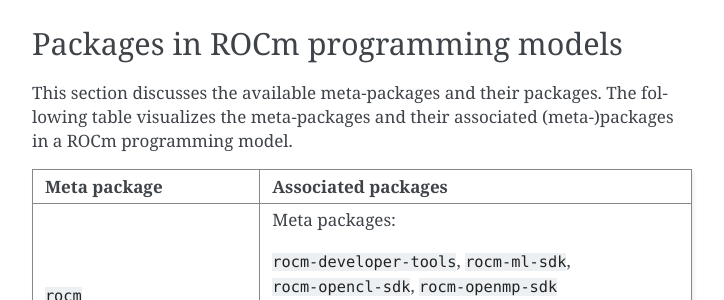
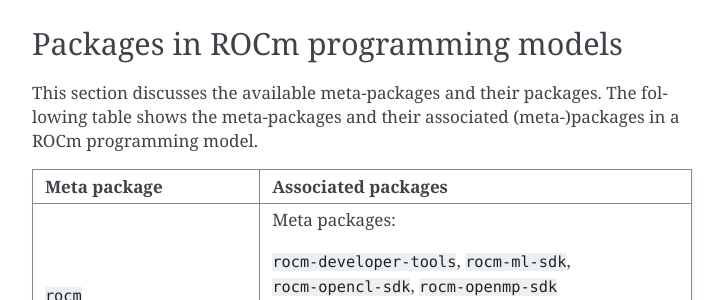
Before and after one commit to ROCm/rocm-install-on-linux, a Sphinx documentation site: the page built from docs/how-to/native-install/package-manager-integration.rst, in a window 1280 px wide and 900 px high, scrolled down 2752 px. Shown: the part 179-479 px from the top of the window, without its empty margins (388-1112 px from the left). Built offline with Sphinx 7.4.7, drawn with Linux system fonts in a browser that asks for light colours.

Commit message:
path fix

```diff
--- a/docs/how-to/native-install/package-manager-integration.rst
+++ b/docs/how-to/native-install/package-manager-integration.rst
@@ -22,7 +22,7 @@
 * Non-versioned packages – For a single-version installation of the ROCm stack
 * Versioned packages – For multi-version installations of the ROCm stack
 
-.. image:: /data/install/linux/linux002.png
+.. image:: ../../data/install/linux/linux002.png
     :alt: ROCm Release Package Naming
 
 The figure above demonstrates the single and multi-version ROCm packages' naming
@@ -91,7 +91,7 @@
 ============================================================
 
 This section discusses the available meta-packages and their packages.
-The following table visualizes the meta-packages and their associated (meta-)packages in a ROCm programming model.
+The following table shows the meta-packages and their associated (meta-)packages in a ROCm programming model.
 
 .. table::
   :widths: 30 70
```
